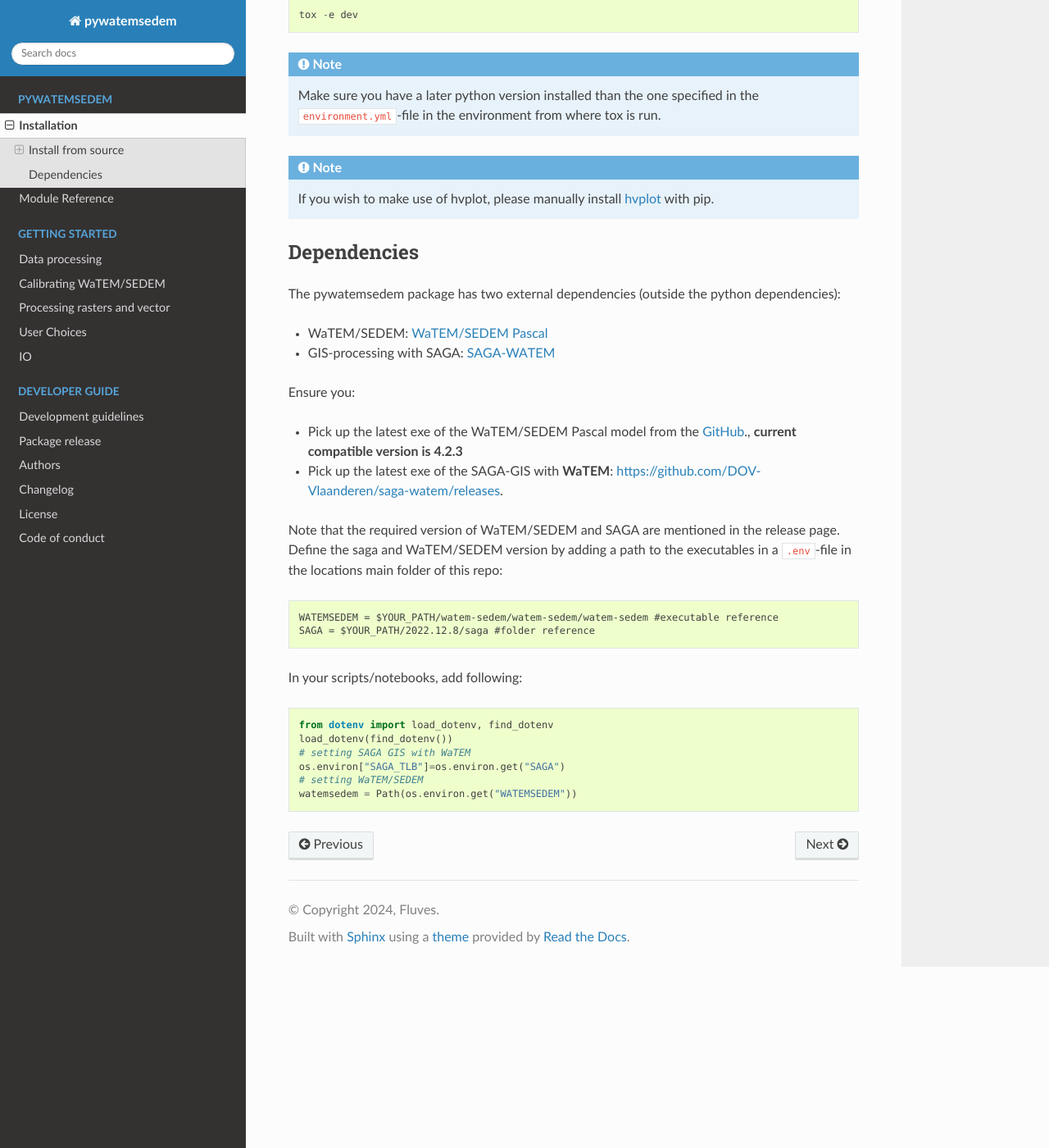
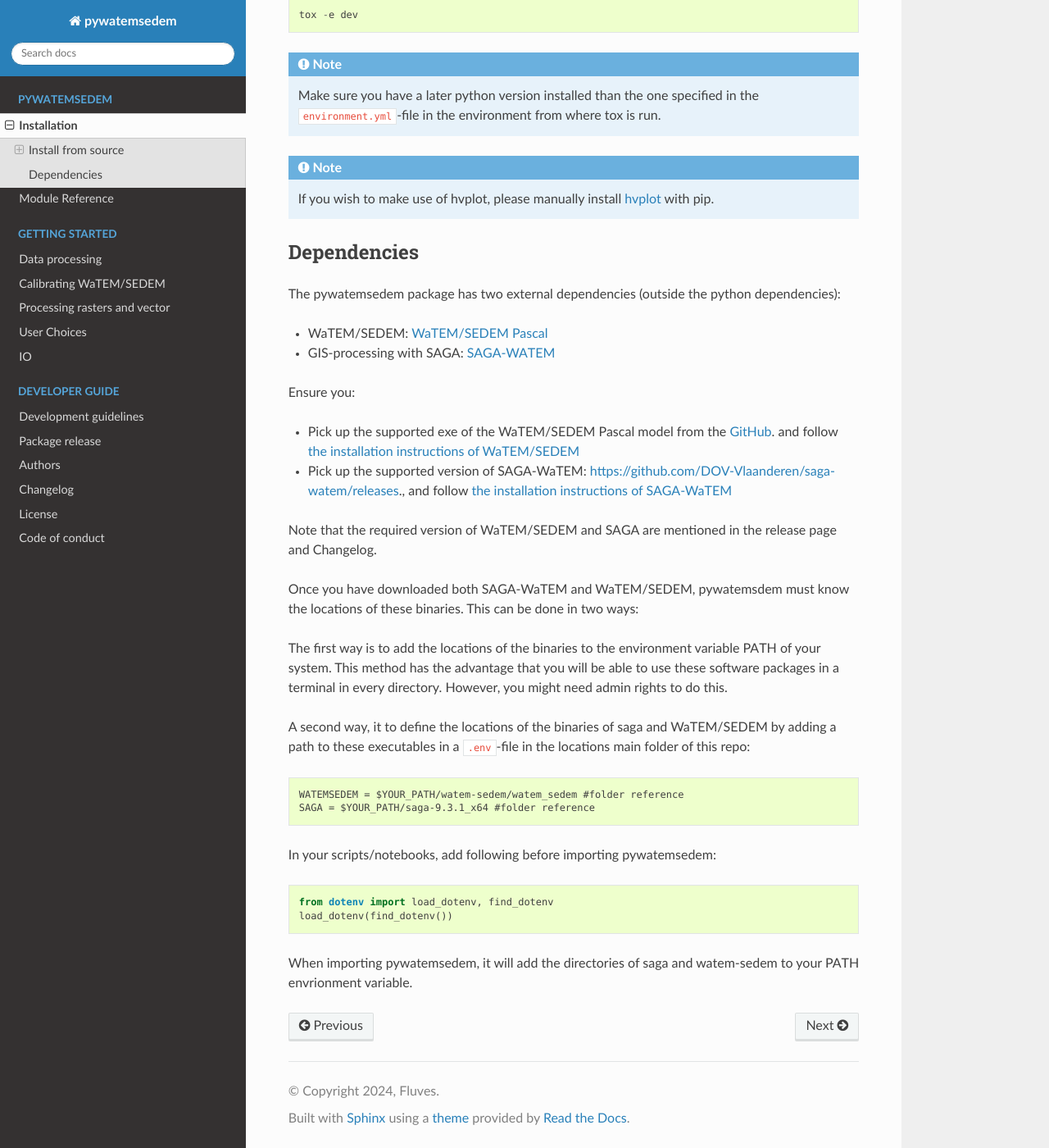
Before and after one commit to watem-sedem/pywatemsedem, a Sphinx documentation site: the page built from docs/installation.rst, in a window 1280 px wide and 1400 px high, scrolled down 1216 px. Shown: the whole window at 82% size. Built offline with Sphinx 7.4.7 and the Read the Docs theme 3.1.0, drawn with Linux system fonts in a browser that asks for light colours.

Commit message:
Update installation instructions

```diff
--- a/docs/installation.rst
+++ b/docs/installation.rst
@@ -82,27 +82,37 @@
 
 Ensure you:
 
-- Pick up the latest exe of the WaTEM/SEDEM Pascal model from the
-  `GitHub <https://watem-sedem.github.io/watem-sedem/releases>`_., **current compatible version is 4.2.3**
-- Pick up the latest exe of the SAGA-GIS with **WaTEM**:
-  https://github.com/DOV-Vlaanderen/saga-watem/releases.
+- Pick up the supported exe of the WaTEM/SEDEM Pascal model from the
+  `GitHub <https://watem-sedem.github.io/watem-sedem/releases>`_. and follow
+  `the installation instructions of WaTEM/SEDEM <https://watem-sedem.github.io/watem-sedem/installation.html>`_
+- Pick up the supported version of SAGA-WaTEM:
+  https://github.com/DOV-Vlaanderen/saga-watem/releases., and follow
+  `the installation instructions of SAGA-WaTEM <https://dov-vlaanderen.github.io/saga-watem/installation.html>`_
 
 Note that the required version of WaTEM/SEDEM and SAGA are mentioned in the
-release page. Define the saga and WaTEM/SEDEM version by adding a path to the
-executables in a ``.env``-file in the locations main folder of this repo:
+release page and Changelog.
+
+Once you have downloaded both SAGA-WaTEM and WaTEM/SEDEM, pywatemsdem must
+know the locations of these binaries. This can be done in two ways:
+
+The first way is to add the locations of the binaries to the environment variable PATH of your system.
+This method has the advantage that you will be able to use these software packages
+in a terminal in every directory. However, you might need admin rights to do this.
+
+A second way, it to define the locations of the binaries of saga and WaTEM/SEDEM
+by adding a path to these executables in a ``.env``-file in the locations main folder of this repo:
 
 ::
 
-    WATEMSEDEM = $YOUR_PATH/watem-sedem/watem-sedem/watem-sedem #executable reference
-    SAGA = $YOUR_PATH/2022.12.8/saga #folder reference
+    WATEMSEDEM = $YOUR_PATH/watem-sedem/watem_sedem #folder reference
+    SAGA = $YOUR_PATH/saga-9.3.1_x64 #folder reference
 
-In your scripts/notebooks, add following:
+In your scripts/notebooks, add following before importing pywatemsedem:
 
 ::
 
     from dotenv import load_dotenv, find_dotenv
     load_dotenv(find_dotenv())
-    # setting SAGA GIS with WaTEM
-    os.environ["SAGA_TLB"]=os.environ.get("SAGA")
-    # setting WaTEM/SEDEM
-    watemsedem = Path(os.environ.get("WATEMSEDEM"))
+
+When importing pywatemsedem, it will add the directories of saga and watem-sedem
+to your PATH envrionment variable.
```
